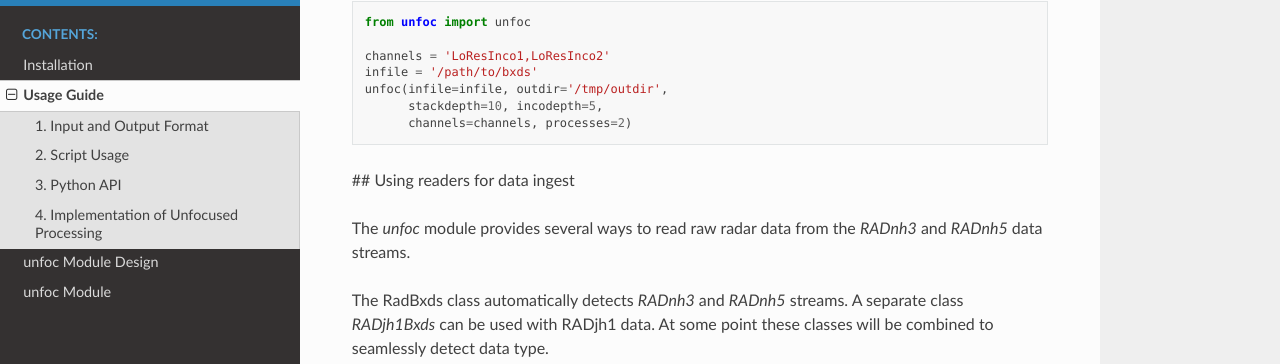
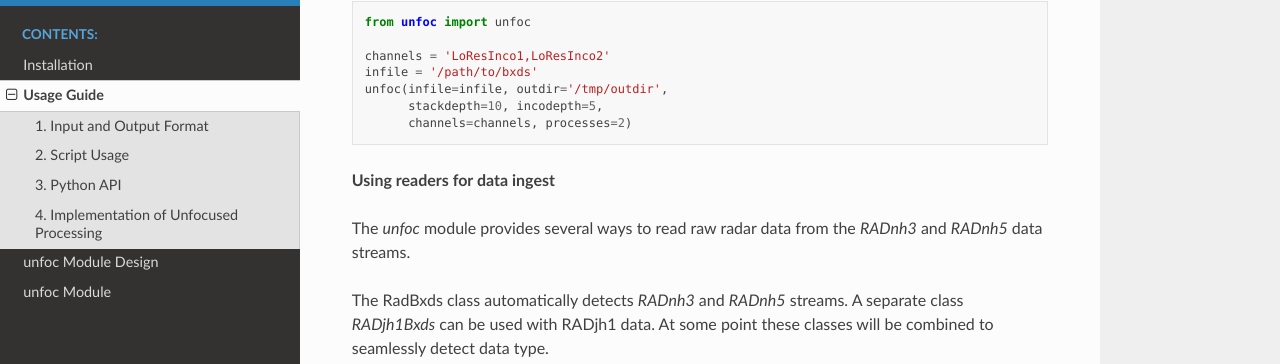
Before and after one commit to UTIG/unfoc, a Sphinx documentation site: the page built from docs/source/usage_guide.rst, in a window 1280 px wide and 900 px high, scrolled down 1397 px. Shown: the part 87-451 px from the top of the window. Built offline with Sphinx 7.4.7 and the Read the Docs theme 3.1.0, drawn with Linux system fonts in a browser that asks for light colours; the version number could not be read and is left out.

Commit message:
Fix markdown syntax to rst

```diff
--- a/docs/source/usage_guide.rst
+++ b/docs/source/usage_guide.rst
@@ -72,7 +72,7 @@ To run each output channel on a separate core:
           stackdepth=10, incodepth=5,
           channels=channels, processes=2)
 
-## Using readers for data ingest
+**Using readers for data ingest**
 
 The `unfoc` module provides several ways to read raw radar data from
 the `RADnh3` and `RADnh5` data streams.
```
